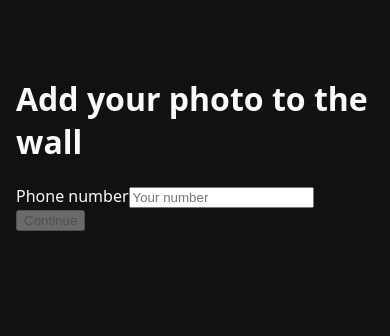
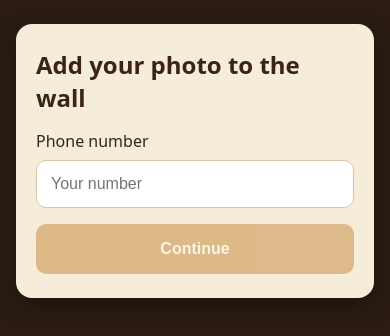
Before and after one commit to anshika-srivastava83/ephemera, a Next.js app: page /event/1/submit in a window 390 px wide. Shown: the top 336 px of the page. Built offline with nearby package versions, Linux system fonts and the light colour scheme; no server answers.

Commit message:
Mobile-first wooden/vintage styling for the guest submit page

```diff
--- a/app/event/[eventId]/submit/page.js
+++ b/app/event/[eventId]/submit/page.js
@@ -30,7 +30,6 @@ export default function SubmitPage({ params }) {
     setStatus('');
   }
 
-  // Live preview: regenerates automatically whenever the photo or caption changes.
   useEffect(() => {
     if (!file) {
       setPreviewUrl(null);
@@ -103,27 +102,32 @@ export default function SubmitPage({ params }) {
 
   if (wrapped) {
     return (
-      <main style={{ maxWidth: 420, margin: '80px auto', padding: 16, textAlign: 'center' }}>
-        <h1>This event has wrapped</h1>
+      <main className="guest-page">
+        <div className="guest-card" style={{ textAlign: 'center' }}>
+          <h1 style={{ marginTop: 0 }}>This event has wrapped</h1>
           <p>Submissions are closed. Thanks for being part of it!</p>
+        </div>
       </main>
     );
   }
 
   return (
-    <main style={{ maxWidth: 420, margin: '40px auto', padding: 16 }}>
-      <h1>Add your photo to the wall</h1>
+    <main className="guest-page">
+      <div className="guest-card">
+        <h1 style={{ marginTop: 0, fontSize: 24 }}>Add your photo to the wall</h1>
 
         {!checked && (
           <div>
             <label>Phone number</label>
             <input
+              className="guest-input"
               value={phone}
               onChange={(e) => setPhone(e.target.value)}
               placeholder="Your number"
+              inputMode="numeric"
               onKeyDown={(e) => e.key === 'Enter' && phone && checkPhone()}
             />
-          <button onClick={checkPhone} disabled={!phone}>
+            <button className="guest-button" onClick={checkPhone} disabled={!phone}>
               Continue
             </button>
           </div>
@@ -132,14 +136,26 @@ export default function SubmitPage({ params }) {
         {checked && existing && (
           <div>
             <p>You've already submitted a photo for this event:</p>
-          <img src={existing.polaroid_url} alt="Your current submission" style={{ width: 160 }} />
-          <p>{existing.caption}</p>
-          <div style={{ display: 'flex', gap: 12, marginBottom: 8 }}>
-            <a href={existing.photo_url} download>Download raw photo</a>
-            <a href={existing.polaroid_url} download>Download polaroid</a>
+            <img
+              src={existing.polaroid_url}
+              alt="Your current submission"
+              style={{ width: '100%', maxWidth: 220, borderRadius: 8, display: 'block', margin: '0 auto 12px' }}
+            />
+            <p style={{ textAlign: 'center' }}>{existing.caption}</p>
+            <div style={{ display: 'flex', justifyContent: 'center', gap: 16, marginBottom: 16, fontSize: 14 }}>
+              <a href={existing.photo_url} download style={{ color: 'var(--guest-accent-dark)' }}>
+                Download raw
+              </a>
+              <a href={existing.polaroid_url} download style={{ color: 'var(--guest-accent-dark)' }}>
+                Download polaroid
+              </a>
             </div>
-          <button onClick={() => setExisting(null)}>Replace it</button>
-          <button onClick={() => setChecked(false)}>Cancel</button>
+            <button className="guest-button-secondary" onClick={() => setExisting(null)}>
+              Replace it
+            </button>
+            <button className="guest-button" onClick={() => setChecked(false)}>
+              Cancel
+            </button>
           </div>
         )}
 
@@ -147,49 +163,60 @@ export default function SubmitPage({ params }) {
           <form onSubmit={handleSubmit}>
             <label>Photo</label>
             <input
+              className="guest-input"
               type="file"
               accept="image/*"
               capture="environment"
               onChange={(e) => setFile(e.target.files[0])}
             />
 
-          <label>Comment ({caption.length}/{CAPTION_LIMIT})</label>
+            <label>
+              Comment ({caption.length}/{CAPTION_LIMIT})
+            </label>
             <textarea
+              className="guest-textarea"
               value={caption}
               maxLength={CAPTION_LIMIT}
               onChange={(e) => setCaption(e.target.value)}
+              rows={3}
             />
 
             {previewUrl && (
-            <div style={{ margin: '16px 0' }}>
-              <p>Your polaroid:</p>
-              <div style={{ display: 'inline-block' }}>
-                <img src={previewUrl} alt="Your polaroid preview" style={{ width: 220, display: 'block' }} />
-              </div>
-              <div style={{ marginTop: 8 }}>
-                <a href={previewUrl} download="my-polaroid.jpg" style={{ fontSize: 13 }}>
+              <div style={{ margin: '8px 0 20px', textAlign: 'center' }}>
+                <p style={{ marginBottom: 8, fontSize: 14 }}>Your polaroid:</p>
+                <img
+                  src={previewUrl}
+                  alt="Your polaroid preview"
+                  style={{ width: '100%', maxWidth: 220, display: 'block', margin: '0 auto' }}
+                />
+                <a
+                  href={previewUrl}
+                  download="my-polaroid.jpg"
+                  style={{ fontSize: 13, color: 'var(--guest-accent-dark)', display: 'inline-block', marginTop: 8 }}
+                >
                   Download this preview
                 </a>
               </div>
-            </div>
             )}
 
-          <label>
+            <label style={{ display: 'flex', alignItems: 'center', gap: 8, fontSize: 14, marginBottom: 20 }}>
               <input
                 type="checkbox"
                 checked={reuseConsent}
                 onChange={(e) => setReuseConsent(e.target.checked)}
+                style={{ width: 18, height: 18 }}
               />
               The organiser may download and reuse my photo
             </label>
 
-          <button type="submit" disabled={!previewBlob}>
+            <button className="guest-button" type="submit" disabled={!previewBlob}>
               Add to the wall
             </button>
           </form>
         )}
 
-      {status && <p>{status}</p>}
+        {status && <p style={{ textAlign: 'center' }}>{status}</p>}
+      </div>
     </main>
   );
 }
--- a/app/globals.css
+++ b/app/globals.css
@@ -1,5 +1,22 @@
 * {
   box-sizing: border-box;
+}
+
+:root {
+  /* Guest-facing (wooden/vintage) palette */
+  --guest-bg: #2b1d14;
+  --guest-card-bg: #f5ecd9;
+  --guest-accent: #c8873a;
+  --guest-accent-dark: #a06b2a;
+  --guest-text: #3a2415;
+  --guest-text-light: #f5ecd9;
+
+  /* Owner/collaborator (lavender) palette */
+  --owner-bg: #f3effa;
+  --owner-card-bg: #ffffff;
+  --owner-accent: #8a6fc2;
+  --owner-accent-dark: #6f52ab;
+  --owner-text: #2e2440;
 }
 
 body {
@@ -29,3 +46,66 @@ body {
   margin-top: 6px;
   font-family: 'Comic Sans MS', cursive;
 }
+
+/* Guest page shell */
+.guest-page {
+  min-height: 100vh;
+  background: var(--guest-bg);
+  color: var(--guest-text-light);
+  padding: 24px 16px 48px;
+}
+
+.guest-card {
+  max-width: 420px;
+  margin: 0 auto;
+  background: var(--guest-card-bg);
+  color: var(--guest-text);
+  border-radius: 16px;
+  padding: 24px 20px;
+  box-shadow: 0 8px 24px rgba(0, 0, 0, 0.35);
+}
+
+.guest-input,
+.guest-textarea {
+  width: 100%;
+  font-size: 16px; /* 16px prevents iOS auto-zoom on focus */
+  padding: 14px;
+  margin: 8px 0 16px;
+  border-radius: 10px;
+  border: 1px solid #d8c7a3;
+  background: #fff;
+  color: var(--guest-text);
+}
+
+.guest-button {
+  width: 100%;
+  min-height: 50px;
+  font-size: 16px;
+  font-weight: 600;
+  border: none;
+  border-radius: 10px;
+  background: var(--guest-accent);
+  color: #fff;
+  cursor: pointer;
+}
+
+.guest-button:active {
+  background: var(--guest-accent-dark);
+}
+
+.guest-button:disabled {
+  opacity: 0.5;
+  cursor: not-allowed;
+}
+
+.guest-button-secondary {
+  width: 100%;
+  min-height: 46px;
+  font-size: 15px;
+  border: 2px solid var(--guest-accent);
+  border-radius: 10px;
+  background: transparent;
+  color: var(--guest-accent-dark);
+  cursor: pointer;
+  margin-bottom: 12px;
+}
```
Lines whose indentation alone changed are shown as unchanged.
